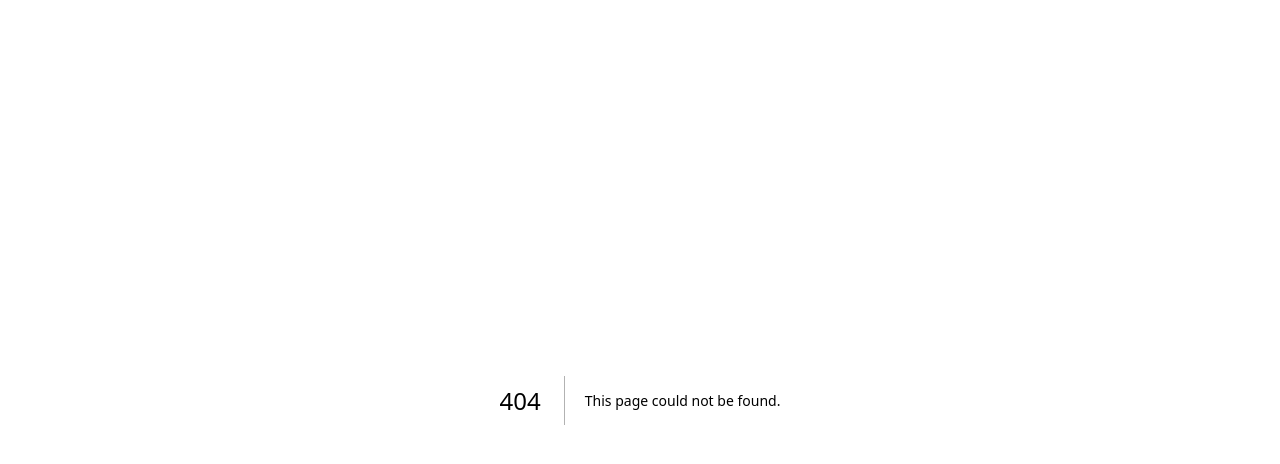
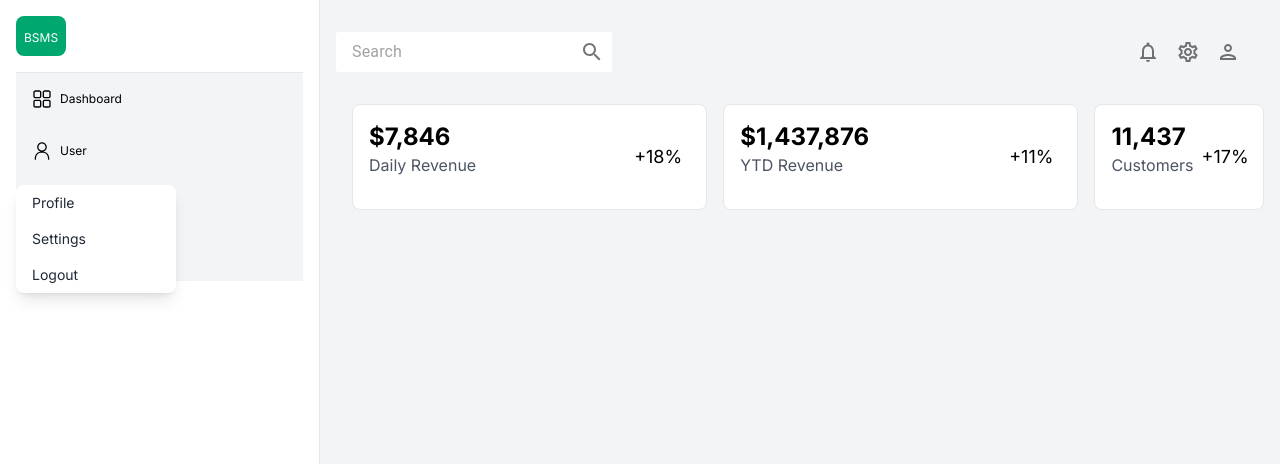
Before and after one commit to Melkamu-Abraraw/Frontend_BSMS, a Next.js app: page /dashboard in a window 1280 px wide. Before the commit this address had no page. Shown: the top 464 px of the page. Built offline with nearby package versions, Linux system fonts and the light colour scheme.

Commit message:
Add a page file

```diff
--- /dev/null
+++ b/src/app/dashboard/page.js
@@ -0,0 +1,33 @@
+import Head from 'next/head';
+import Image from 'next/image';
+import Header from '@/components/Header/Header';
+import Sidebar from '@/components/Sidebar/Sidebar';
+import Cards from '@/components/Cards/Cards';
+import Layout from '@/components/layout';
+
+
+ function Homepage() {
+  return (
+    <>
+      <Head>
+        <title>BSMS</title>
+        <meta name='description' content='Generated by create next app' />
+        <meta name='viewport' content='width=device-width, initial-scale=1' />
+        <link rel='icon' href='/favicon.ico' />
+      </Head>
+      <Layout>
+  <div className="flex">
+    <main className='bg-gray-100 min-h-screen flex-grow ml-60'>
+      <Header />
+      <div className="ml-4 flex flex-col">
+        <Cards />
+      </div>
+    </main>
+  </div>
+</Layout>
+
+
+    </>
+  );
+}
+export default Homepage;
--- /dev/null
+++ b/src/components/layout.jsx
@@ -0,0 +1,13 @@
+import React from 'react';
+import Sidebar from '@/components/Sidebar/Sidebar';
+
+const Layout = ({ children }) => {
+  return (
+    <Sidebar>
+      {children}
+
+    </Sidebar>
+  );
+};
+
+export default Layout;
```
